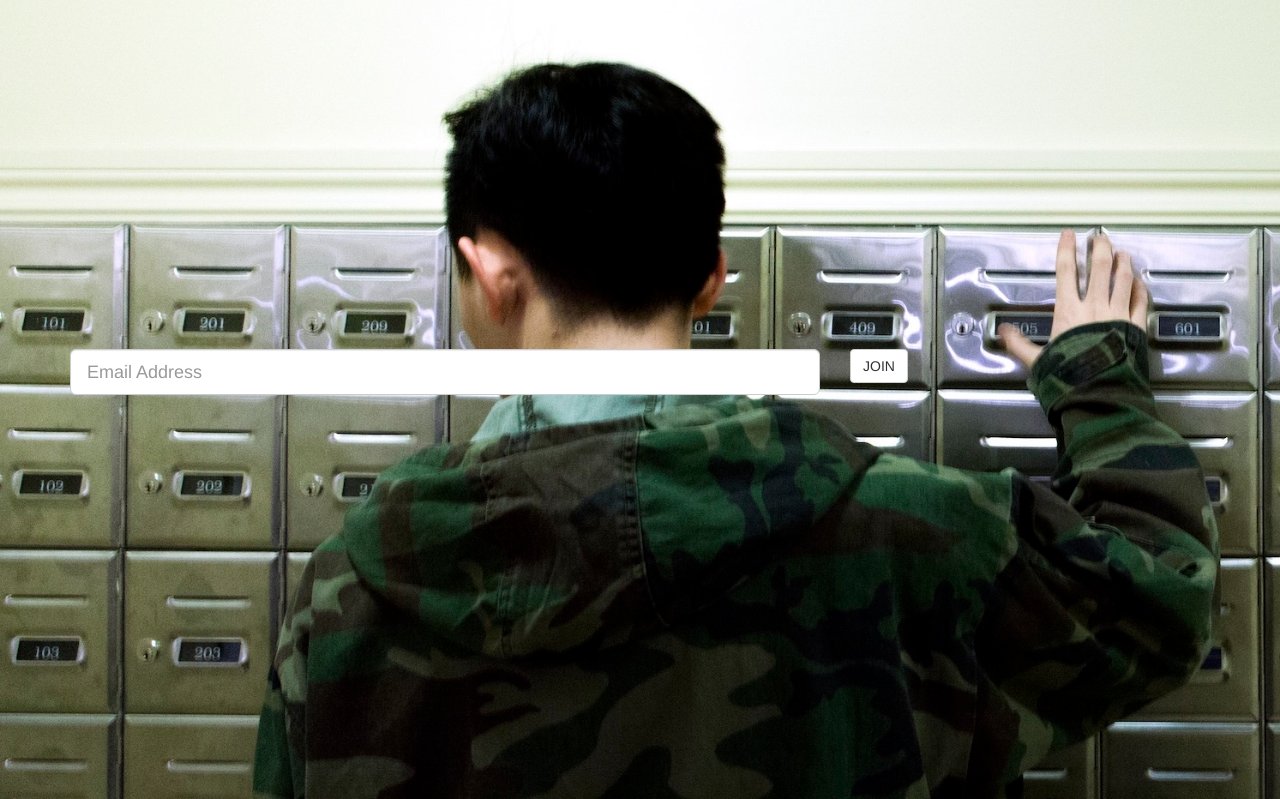
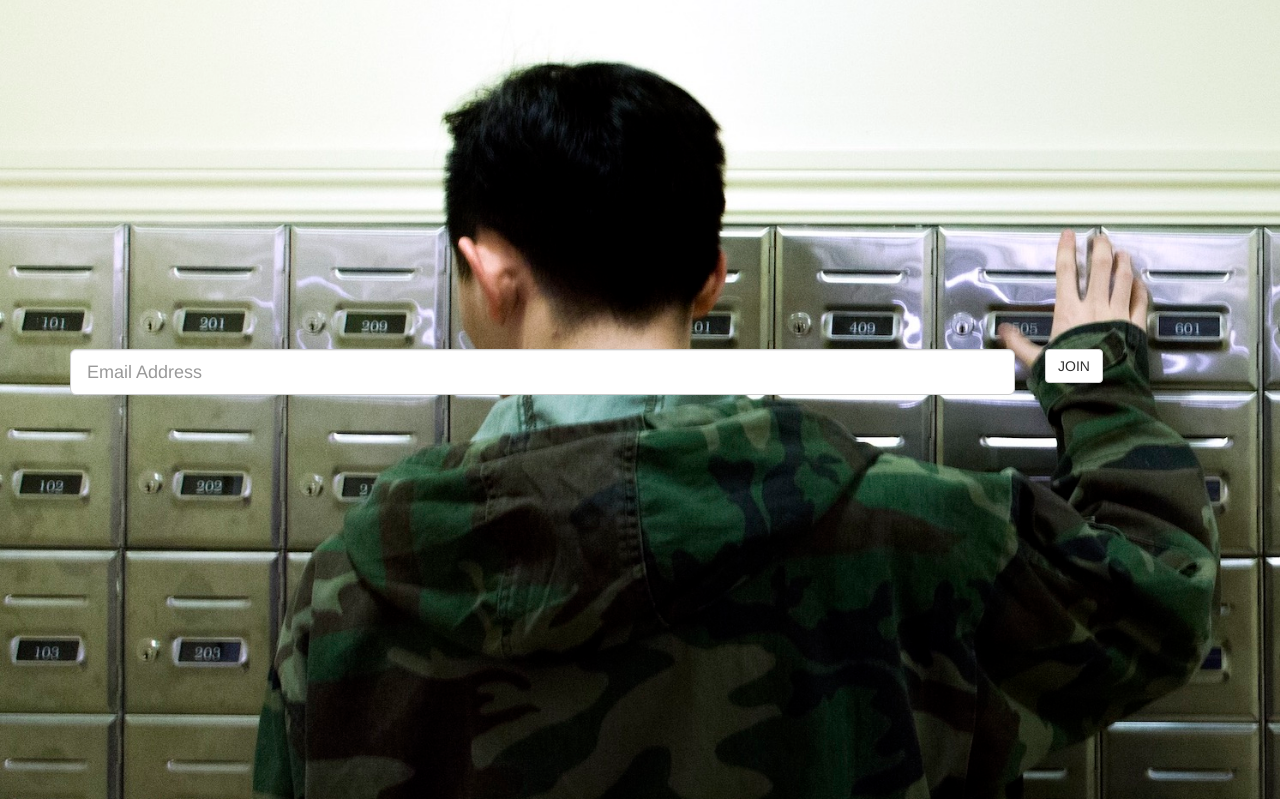
Before and after one commit to A-Au/ClubManner-Email, a Django app: page / in a window 1280 px wide. Shown: the part 51-850 px from the top of the page. Run offline with Django 3.2, Linux system fonts and the light colour scheme; some libraries are stand-ins or nearby versions.

Commit message:
changed bootstrap proportions

```diff
--- a/clubmanneremail/templates/index.html
+++ b/clubmanneremail/templates/index.html
@@ -69,10 +69,10 @@
                 {% csrf_token %}
                 <div class="container">
                     <div class="row">
-                        <div class="col-sm-8">
+                        <div class="col-sm-10">
                             {{ form }}
                         </div>
-                        <div class="col-sm-4">
+                        <div class="col-sm-2">
                             <input class="btn btn-default" type="submit" value="JOIN">
                         </div>
                     </div>
```
